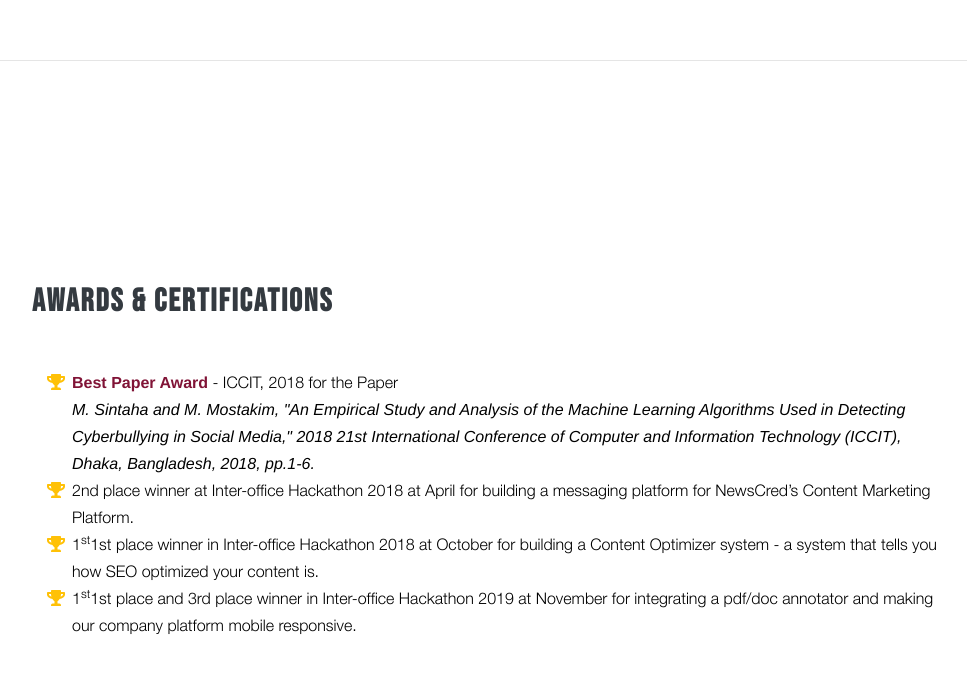
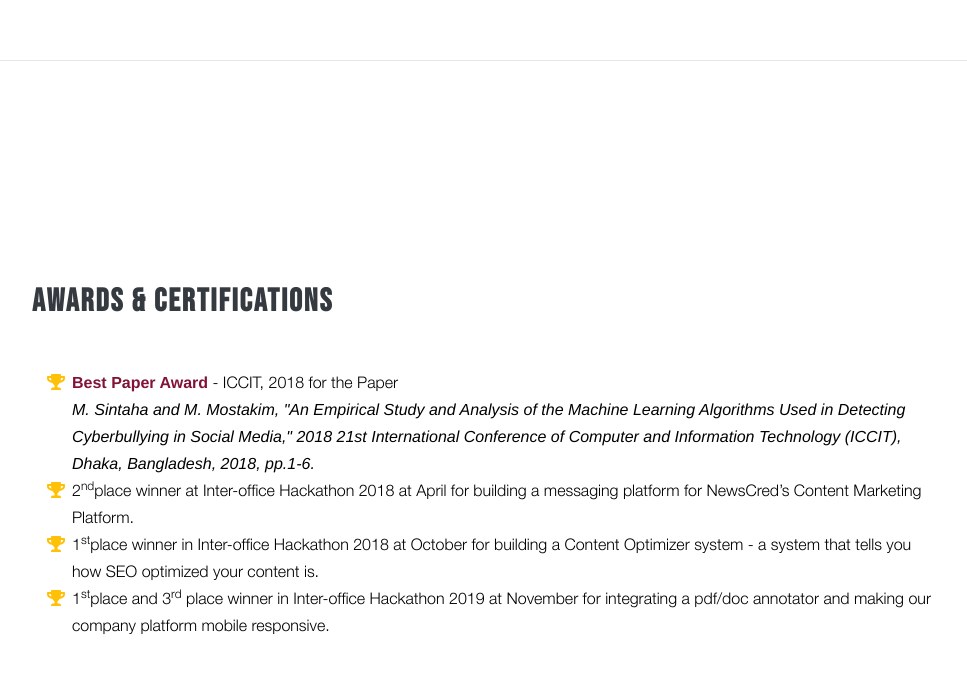
Before and after one commit to msintaha/msintaha.github.io, a Gatsby site: page / in a window 1280 px wide. Shown: the part 5764-6437 px from the top of the page, without its empty margins (288-1255 px from the left). Built offline with nearby package versions, Linux system fonts and the light colour scheme; Gatsby itself is replaced by a stand-in of ours; a web font is replaced by a local one.

Commit message:
Fix superscripts

```diff
--- a/src/pages/index.js
+++ b/src/pages/index.js
@@ -276,16 +276,16 @@ const IndexPage = () => (
               </em>
             </li>
             <li>
-              <i className="fa-li fa fa-trophy text-warning"></i>
-              2nd place winner at Inter-office Hackathon 2018 at April for building a messaging platform for NewsCred’s Content Marketing Platform.
+              <i className="fa-li fa fa-trophy text-warning"></i>2<sup>nd</sup>
+              place winner at Inter-office Hackathon 2018 at April for building a messaging platform for NewsCred’s Content Marketing Platform.
             </li>
             <li>
               <i className="fa-li fa fa-trophy text-warning"></i>1<sup>st</sup>
-              1st place winner in Inter-office Hackathon 2018 at October for building a Content Optimizer system - a system that tells you how SEO optimized your content is.
+              place winner in Inter-office Hackathon 2018 at October for building a Content Optimizer system - a system that tells you how SEO optimized your content is.
             </li>
             <li>
               <i className="fa-li fa fa-trophy text-warning"></i>1<sup>st</sup>
-              1st place and 3rd place  winner in Inter-office Hackathon 2019 at November for integrating a pdf/doc annotator and making our company platform mobile responsive.
+              place and 3<sup>rd</sup> place  winner in Inter-office Hackathon 2019 at November for integrating a pdf/doc annotator and making our company platform mobile responsive.
             </li>
           </ul>
         </div>
```
